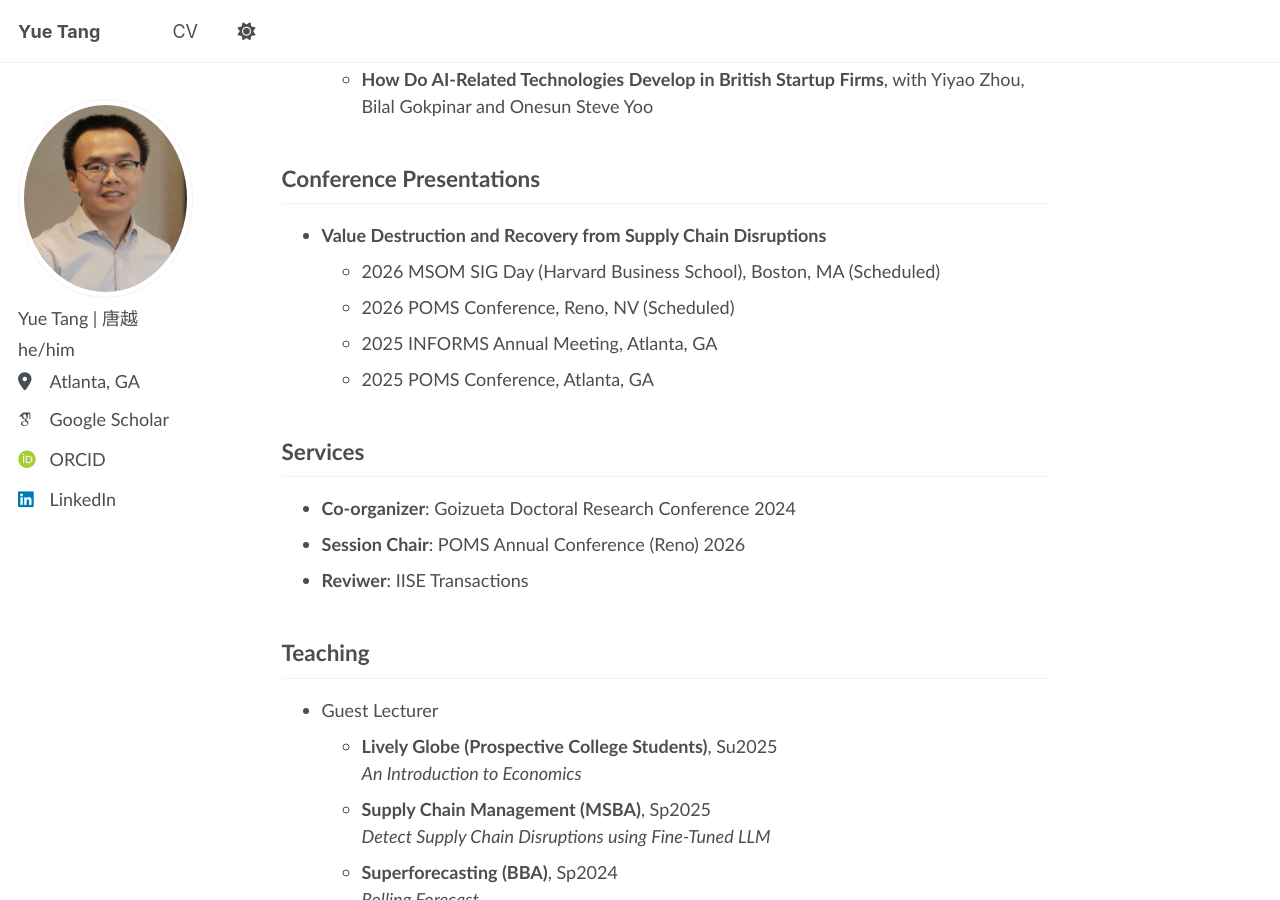
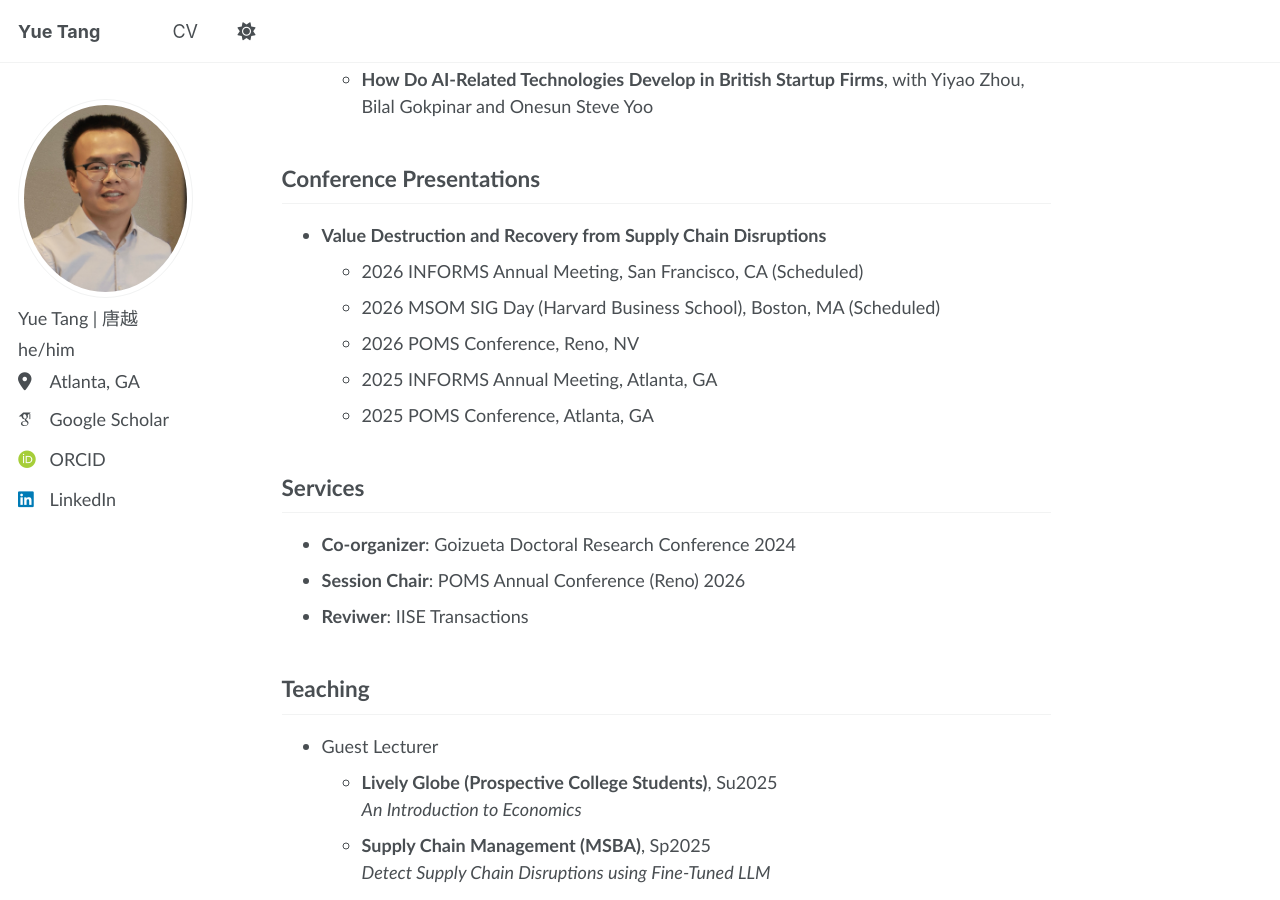
Before and after one commit to YueTang-YT/YueTang-YT.github.io, a Jekyll site: the page built from _pages/about.md, in a window 1280 px wide and 900 px high, scrolled down 932 px. Built offline with Jekyll 4.4.1, drawn with Linux system fonts in a browser that asks for light colours; some web fonts are replaced.

Commit message:
Fix formatting for POMS Conference entry

```diff
--- a/_pages/about.md
+++ b/_pages/about.md
@@ -60,8 +60,9 @@
 <ul>
   <li style="list-style-type: disc;"><b>Value Destruction and Recovery from Supply Chain Disruptions</b>
     <ul>
+      <li style="list-style-type: circle;">2026 INFORMS Annual Meeting, San Francisco, CA (Scheduled) </li>
       <li style="list-style-type: circle;">2026 MSOM SIG Day (Harvard Business School), Boston, MA (Scheduled) </li>
-      <li style="list-style-type: circle;">2026 POMS Conference, Reno, NV (Scheduled) </li>
+      <li style="list-style-type: circle;">2026 POMS Conference, Reno, NV</li>
       <li style="list-style-type: circle;">2025 INFORMS Annual Meeting, Atlanta, GA</li>
       <li style="list-style-type: circle;">2025 POMS Conference, Atlanta, GA  </li>
     </ul>
```
